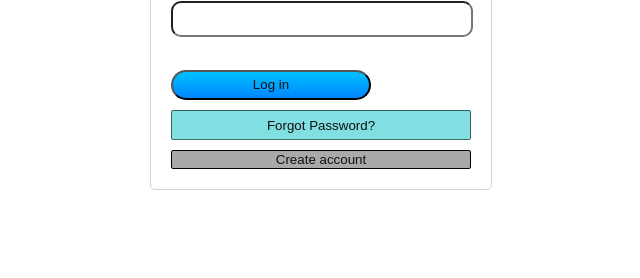
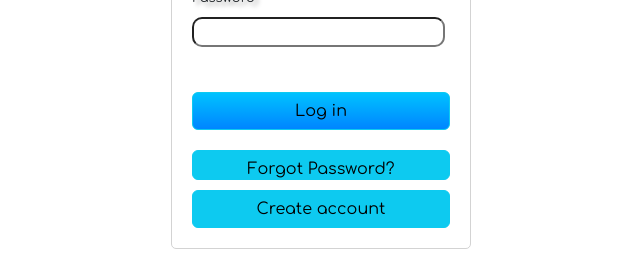
Before and after one commit to hiddegrei/Insufficient, a React (Create React App) app: page /login in a window 1280 px wide. Shown: the part 500-778 px from the top of the page, without its empty margins (319-959 px from the left). Built offline with nearby package versions, Linux system fonts and the light colour scheme; no server answers.

Commit message:
bootstrap en login button

```diff
--- a/package.json
+++ b/package.json
@@ -12,12 +12,14 @@
     "@testing-library/jest-dom": "^5.11.9",
     "@testing-library/react": "^11.2.5",
     "@testing-library/user-event": "^12.6.3",
+    "bootstrap": "^5.2.3",
     "chart.js": "^4.0.1",
     "emoji-picker-react": "^3.4.2",
     "emojis-list": "^3.0.0",
     "firebase": "^8.2.7",
     "npm": "^9.1.2",
     "react": "^17.0.1",
+    "react-bootstrap": "^2.7.0",
     "react-chartjs-2": "^5.0.1",
     "react-charts": "^0.0.1",
     "react-dom": "^17.0.1",
--- a/src/components/App.js
+++ b/src/components/App.js
@@ -26,6 +26,7 @@ import WaterMain from "./water/WaterMain";
 import GroupMain from "./groups/GroupMain";
 // import Games from "./Games"
 import Home from "./Home";
+import 'bootstrap/dist/css/bootstrap.min.css';
 
 function App() {
   const [{ user, profile }, dispatch] = useStateValue();
--- a/src/components/auth/Login.js
+++ b/src/components/auth/Login.js
@@ -119,7 +119,7 @@ function Login() {
 
           <h5>Password</h5>
           <input onChange={(e) => setPassword(e.target.value)} value={password} type="password"></input>
-          <button type="submit" onClick={signin} className="login__button">
+          <button type="submit" onClick={signin} className="btn btn-info login__button">
             Log in
           </button>
         </form>
@@ -127,10 +127,10 @@ function Login() {
                 By signing-in you agree to the <strong>SocialX</strong> conditions of Use & Sale.
                 Please see our Privacy Notice,our Cookies Notice and our Interest-Based Ads Notice.
             </p> */}
-        <button onClick={() => history.push("/forgotpassword")} className="login__forgotpasswordbutton">
+        <button onClick={() => history.push("/forgotpassword")} className=" btn btn-info login__forgotpasswordbutton">
           Forgot Password?
         </button>
-        <button onClick={() => history.push("/register")} className="login__registerButton">
+        <button onClick={() => history.push("/register")} className="btn btn-info login__registerButton">
           Create account
         </button>
       </div>
--- a/src/css/Login.css
+++ b/src/css/Login.css
@@ -65,9 +65,11 @@
 .login__button {
   background: linear-gradient( #00C2FF, #0085FF );
   border-radius: 25px;
-  height: 30px;
-  width: 200px;
-
+  /* height: 30px;
+  width: 200px; */
+  width:100%;
+  margin-left:auto;
+  margin-right: auto;
   margin-top: 10px;
   color: #111;
 }
```
Also changed, not shown: 1 other file (tests, documents, lock files or other folders).
